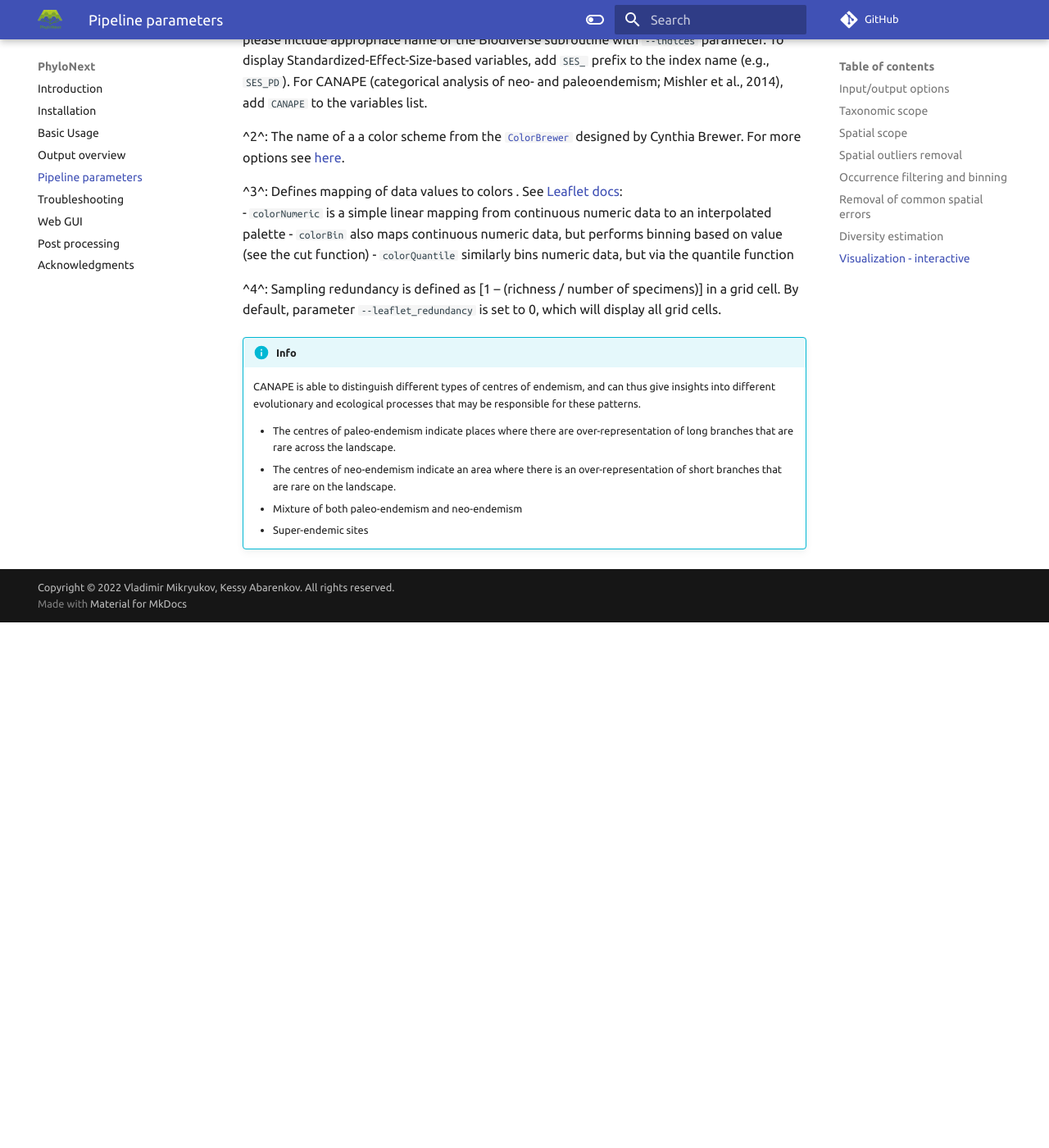
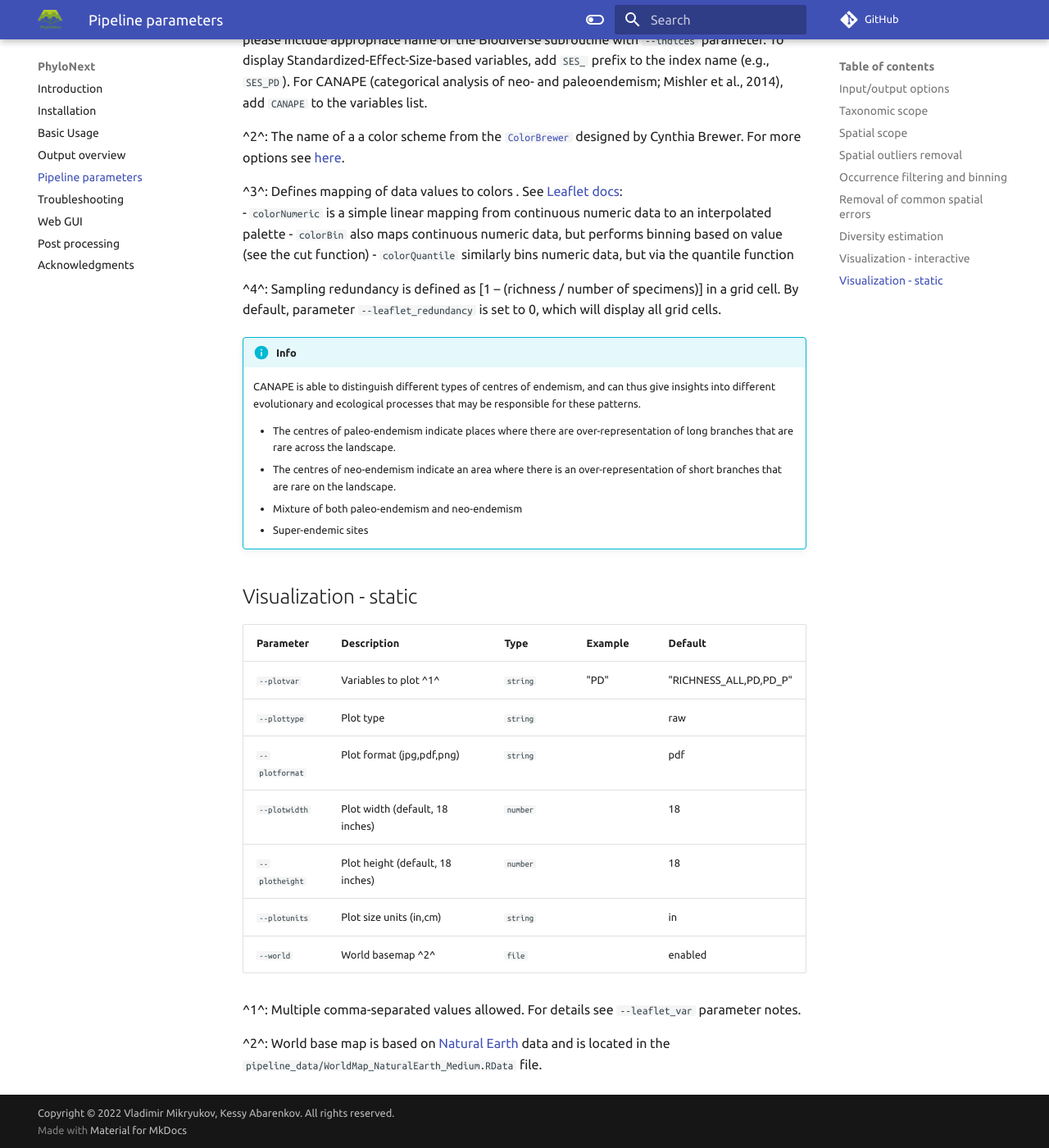
Before and after one commit to vmikk/phylonext_manual, an MkDocs documentation site: the page built from docs/parameters.md, in a window 1280 px wide and 1400 px high, scrolled down 6855 px. Shown: the whole window at 82% size. Built offline with MkDocs 1.6.1 and Material for MkDocs 9.7.7, drawn with Linux system fonts in a browser that asks for light colours; comment, search, counter and statistics services are not loaded; before the commit the page ends 7614 px from its top, so only the background shows below that.

Commit message:
params - static viz

```diff
--- a/docs/parameters.md
+++ b/docs/parameters.md
@@ -221,3 +221,21 @@ Interactive visualization depends on [Leaflet library](https://leafletjs.com/).
     - The centres of neo-endemism indicate an area where there is an over-representation of short branches that are rare on the landscape.
     - Mixture of both paleo-endemism and neo-endemism
     - Super-endemic sites
+
+## Visualization - static
+
+| Parameter      | Description                      | Type     | Example | Default                               |
+| -------------- | -------------------------------- | -------- | ------- | ------------------------------------- |
+| `--plotvar`    | Variables to plot ^1^            | `string` | "PD"    | "RICHNESS_ALL,PD,PD_P"                |
+| `--plottype`   | Plot type                        | `string` |         | raw                                   |
+| `--plotformat` | Plot format (jpg,pdf,png)        | `string` |         | pdf                                   |
+| `--plotwidth`  | Plot width (default, 18 inches)  | `number` |         | 18                                    |
+| `--plotheight` | Plot height (default, 18 inches) | `number` |         | 18                                    |
+| `--plotunits`  | Plot size units (in,cm)          | `string` |         | in                                    |
+| `--world`      | World basemap ^2^                | `file`   |         | enabled                               |
+
+^1^: Multiple comma-separated values allowed. For details see `--leaflet_var` parameter notes.
+
+^2^:
+    World base map is based on [Natural Earth](https://www.naturalearthdata.com/) data
+    and is located in the `pipeline_data/WorldMap_NaturalEarth_Medium.RData` file.
```
